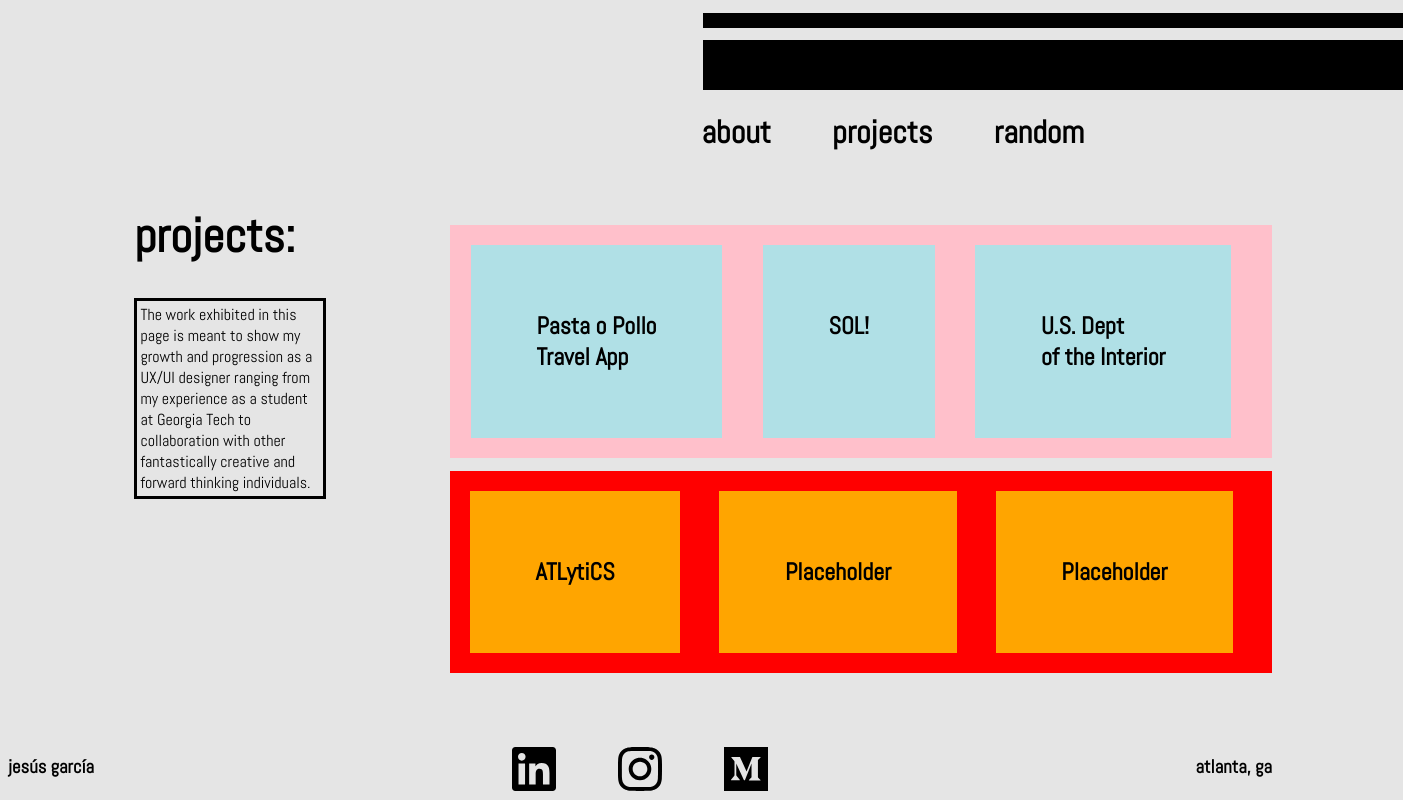
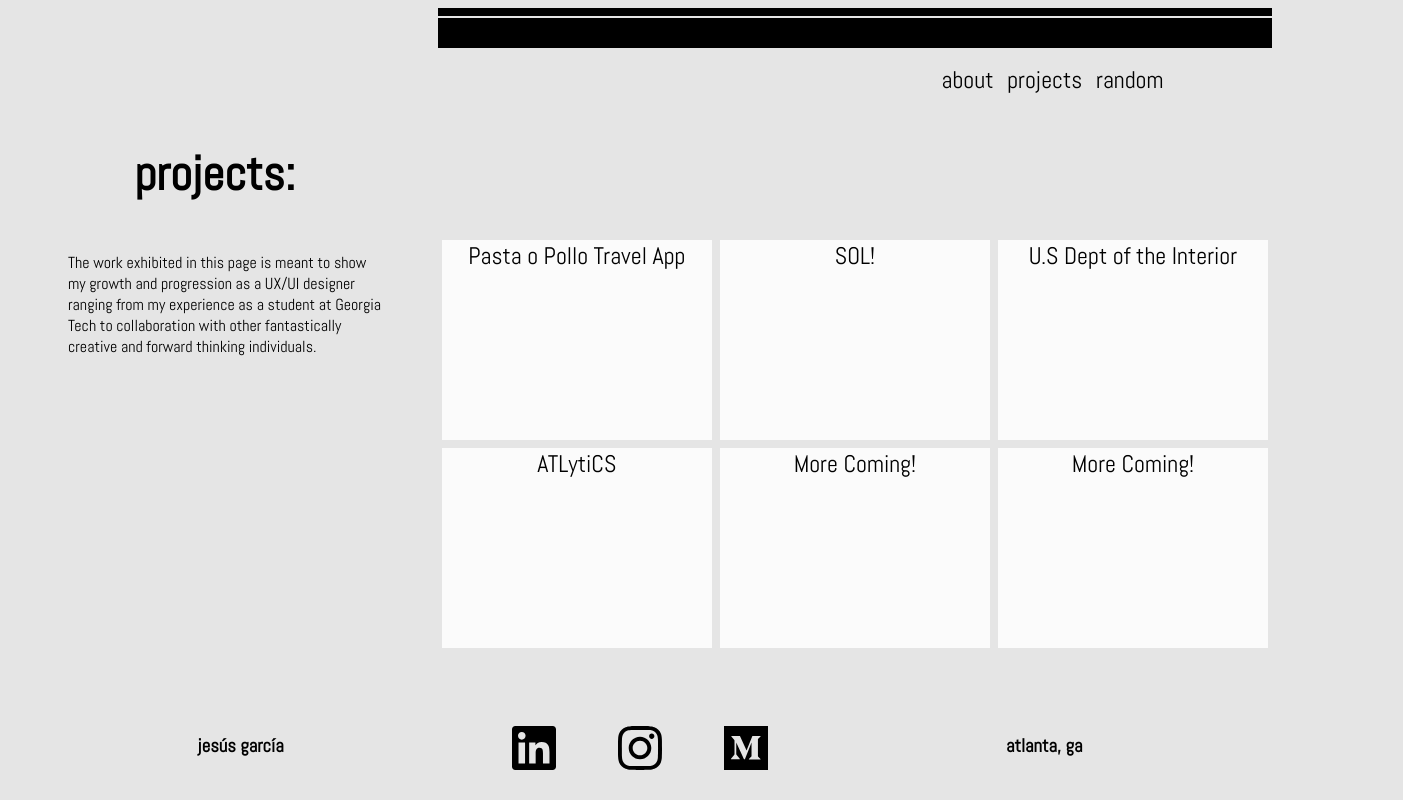
Before and after one commit to GarciaJ10/Homework_17, a plain HTML site: page index.html in a window 1280 px wide. Shown: the whole page, 1403 px wide, since content can reach past the window. Drawn offline with Linux system fonts and the light colour scheme.

Commit message:
Ready to submit

```diff
--- a/css/style.css
+++ b/css/style.css
@@ -2,51 +2,70 @@ html {
     font-family: 'Abel', sans-serif;
     background-color: #e5e5e5
 }
+
+.body {
+    margin: 24px;
+}
     /*Accent bars */
 
+    /* Style Accent Line */
+    .Thick_Bar {
+        background-color: #000000;
+        height: 40px;
+        display: flex;
+        width: 66%;
+        margin-left: auto;
+    }
     .Thin_Bar {
-        background-color: black;
-        flex-direction: row;
-        justify-content: flex-end;
-        margin-top: 1%;
-        margin-right: 10%;
-        margin-left: 55%;
-        width: 700px;
-        height: 15px;
-        /*margin: 1% 10% 0 55%;*/
+        background-color: #E5E5E5;
+        height: 2px;
+        margin-top: 8px;
+        width: 100%;
     }
-    .Thick_Bar {
+
+
+    /*Naviation bar*/
+    .Nav_Spacing {
+    /* give it dimensions */
         display: flex;
-        background-color: black;
-        flex-direction: row;
-        justify-content: flex-end;
-        margin-top: 1%;
-        margin-right: 10%;
-        margin-left: 55%;
-        width: 700px;
-        height: 50px;
-        /*margin: 1% 10% 0 55%;*/
+        align-items: center;
+        justify-content: space-evenly;
+        width: 66%;
+        margin-left: 34%;
+
     }
-    /*Naviation bar*/
+    .Nav_Spacing ul {
+        display: inline-block;
+    }
+
     .Top_Nav {
         display: flex;
         flex-direction: row;
-        align-items: flex-end;
+        align-items: flex-start;
         justify-content: space-evenly;
-        margin-left: 50%;
-        margin-right: 10%;
-        /*background-color: blue;*/
+        margin-left: 33%;
     }
+    .Top_Nav a {
+        text-decoration: none;
+        color: black;
+        font-size: 24px;
+    }
+    .Top_Nav li {
+        display: inline-block;
+        padding-left: 10px;
+    }
+   .Top_Nav ul {
+        margin-left: 70px;
+    }
+    /* #projects {
+        margin-left: 39%;
+    }
+    #random {
+        margin-left: 39%;
+    } */
+
     /*Header area*/
-    /*
-    .Header {
-        display: flex;
-        align-items: flex-start;
-        margin-right: 50%;
-        margin-left: 10%;
-        background-color: blueviolet;
-    }
-    */
+
     .Header h1 {
         display: flex;
         margin-right: 50%;
@@ -65,8 +84,7 @@ html {
         width: 180px;
         border: solid black;
         padding: 3px;
-        /*background-color: cadetblue;*/
-        /*flex-direction: column;*/
+
     }
     /*Cards area*/
     .row1 {
@@ -102,7 +120,13 @@ html {
         align-items: center;
         justify-content: space-between;
         margin-top: 5%;
-        /*background-color: darkgoldenrod;*/
+
+    }
+    #name {
+        margin-left: 15%;
+    }
+    #city {
+        margin-right: 15%;
     }
 
     .Icons {
@@ -118,3 +142,37 @@ html {
             width: 44px;
             height: 44px;
         }
+
+    /*Testing new project section*/
+ .Project_Section {
+    display: flex;
+    justify-content: space-between;
+}
+.Project_Description {
+    width: 25%;
+    margin-left: 60px;
+}
+#Project_Entries {width: 66%;}
+.row {
+    display: flex;
+    justify-content: space-around;
+}
+.Entry_Box {
+    display: flex;
+    width: 100%;
+    height: 200px;
+    background-color: #fbfbfb;
+    justify-content: center;
+    margin: 4px;
+}
+
+.Entry_Box a {
+    text-decoration: none;
+    color: black;
+    font-size: 24px;
+}
+
+.Entry_Box h2 {
+    display: inline-block;
+    align-self: flex-end;
+}
--- a/index.html
+++ b/index.html
@@ -8,47 +8,63 @@
     </head>
     <body>
         <!--Start accent bars -->
+
+        <div class="Thick_Bar">
             <div class="Thin_Bar"></div>
-        <div class="Thick_Bar"></div>
+        </div>
 
         <!--Start navigation bar -->
+        <nav class="Nav_Spacing">
             <div class="Top_Nav">
-            <h1>about</h1>
-            <h1>projects</h1>
-            <h1>random</h1>
+                <ul>
+                    <li id="about"><a href="#">about</a></li>
+                    <li id="projects"><a href="#">projects</a></li>
+                    <li id="random"><a href="#">random</a></li>
+                </ul>
             </div>
+        </nav>
 
         <!-- Start header area -->
         <div class="Header">
             <h1>projects:</h1>
         </div>
-        <div class="Content">
+
+        <!-- Start cards area -->
+        <div class="Project_Section">
+            <div class="Project_Description">
                 <p>The work exhibited in this page is meant to show my growth and progression as a UX/UI designer ranging from my experience as a student at Georgia Tech to collaboration with other fantastically
                     creative and forward thinking individuals.</p>
             </div>
-        <!-- Start cards area -->
 
-        <div class="row1">
-            <h2>Pasta o Pollo<br> Travel App</h2>
-            <br>
-            <h2>SOL!</h2>
-            <br>
-            <h2>U.S. Dept<br>of the Interior</h2>
-            <br>
+            <div id="Project_Entries">
+                <div id="row1" class="row">
+                    <div id="entry1" class="Entry_Box">
+                        <a href="https://docs.google.com/presentation/d/1Q0wgzZvQeYKRxiaOgztWSL_HAKOvumR7S2WAJf_m8Go/edit#slide=id.p3">Pasta o Pollo Travel App</a>
                     </div>
-
-        <div class="row2">
-            <h2>ATLytiCS</h2>
-            <br>
-            <h2>Placeholder</h2>
-            <br>
-            <h2>Placeholder</h2>
-            <br>
+                    <div id="entry2" class="Entry_Box">
+                        <a href="https://docs.google.com/presentation/d/14wAtLDHjKKppfuyeUFNxaCoM76Y4zvE_11ehMjrnBIM/edit#slide=id.g616f46b11d_0_4">SOL!</a>
+                    </div>
+                    <div id="entry3" class="Entry_Box">
+                        <a href="https://docs.google.com/presentation/d/16HGmuqiYZHIfMRqxNmYPfm7hW_eCEtvbOE82G9ua5tE/edit">U.S Dept of the Interior</a>
+                    </div>
+                </div>
+                <div id="row2" class="row">
+                    <div id="entry4" class="Entry_Box">
+                        <a href="https://www.canva.com/design/DADrOPjKuHw/share/preview?token=tL0-zZA13kCS8VqFVG_tnw&role=EDITOR&utm_content=DADrOPjKuHw&utm_campaign=designshare&utm_medium=link&utm_source=sharebutton">ATLytiCS</a>
+                    </div>
+                    <div id="entry5" class="Entry_Box">
+                        <a href="file:///C:/Users/jgarcia/Desktop/Git/HW-MyFirstLayout/index.html">More Coming!</a>
+                    </div>
+                    <div id="entry6" class="Entry_Box">
+                        <a href="file:///C:/Users/jgarcia/Desktop/Git/HW-MyFirstLayout/index.html">More Coming!</a>
+                    </div>
+                </div>
+            </div>
         </div>
         <!-- Start footer area -->
         <div class="Footer">
-            <h3>jesús garcía</h3>
-            <h3>atlanta, ga</h3>
+            <h3 id="name">jesús garcía</h3>
+            <h3 id="city">atlanta, ga</h3>
         </div>
 
         <div class="Icons">
```
Lines whose indentation alone changed are shown as unchanged.
